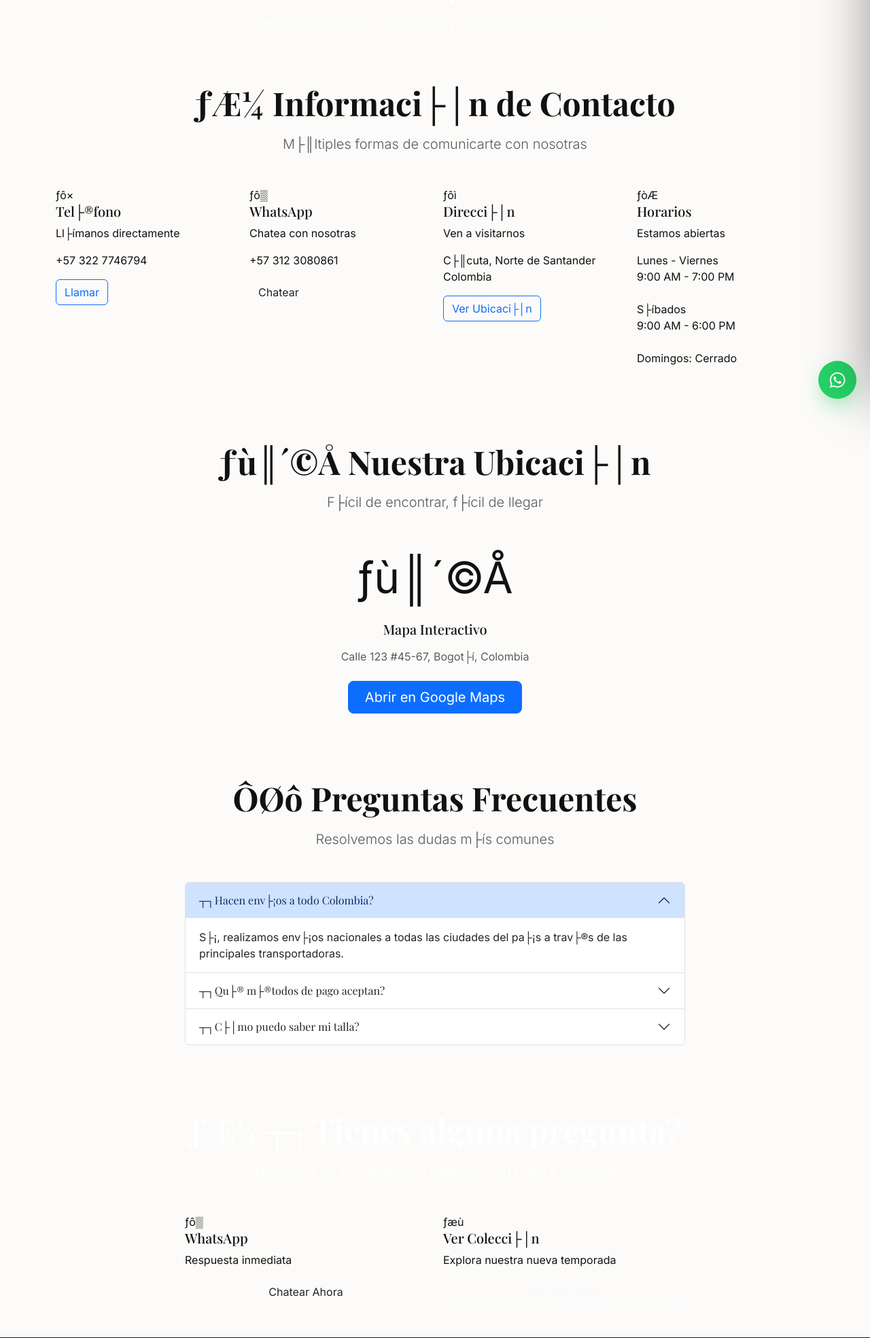
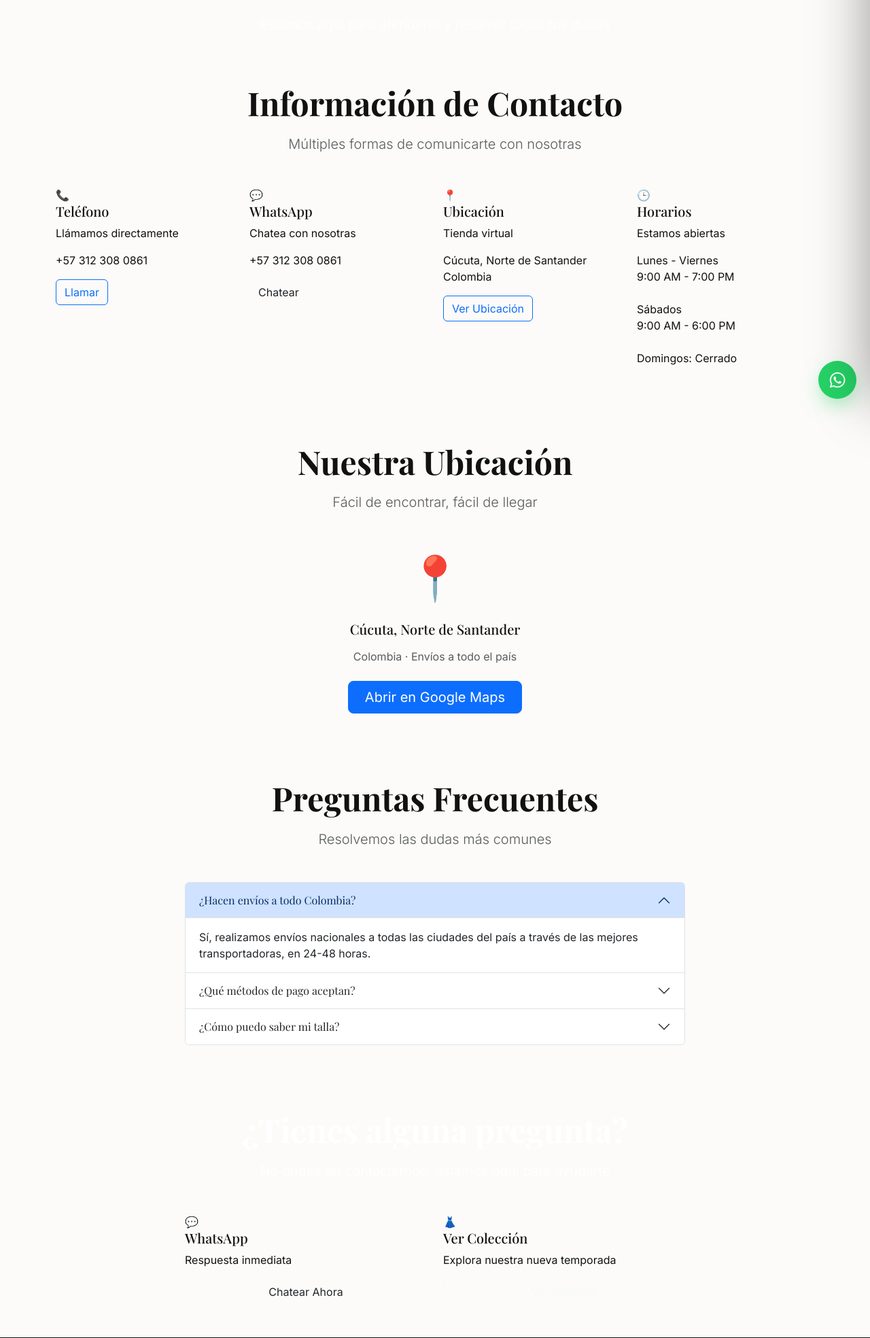
Before and after one commit to andres9119/heilynAguilar, a Django app: page /contacto/ in a window 1280 px wide. Shown: the part 193-2162 px from the top of the page at 68% size. Run offline with Django 5.2, Linux system fonts and the light colour scheme.

Commit message:
fix: contacto consistente con Cucuta (Cucuta, datos reales, emojis) + favicon 16/32/48/180 para Google

```diff
--- a/core/templates/core/contacto.html
+++ b/core/templates/core/contacto.html
@@ -1,6 +1,8 @@
 {% extends "base.html" %}
 
-{% block title %}Contacto - Heilyn Aguilar Store{% endblock %}
+{% block title %}Contacto - Heilyn Aguilar Store | Ropa para dama en Cúcuta{% endblock %}
+
+{% block meta_description %}Contáctanos: WhatsApp, teléfono y horarios de Heilyn Aguilar Store, tienda virtual de ropa para dama en Cúcuta con envíos a todo Colombia. Escríbenos y te asesoramos en tu compra.{% endblock %}
 
 {% block content %}
 <!-- Hero Banner -->
@@ -9,57 +11,57 @@
         <div class="container">
             <div class="row align-items-center min-vh-50">
                 <div class="col-lg-8 mx-auto text-center">
-                    <h1 class="display-3 fw-bold text-white mb-4">­ƒô× Cont├íctanos</h1>
-                    <p class="lead text-white mb-4">Estamos aqu├¡ para atenderte y resolver todas tus dudas</p>
+                    <h1 class="display-3 fw-bold text-white mb-4">Contáctanos</h1>
+                    <p class="lead text-white mb-4">Estamos aquí para atenderte y resolver todas tus dudas</p>
                 </div>
             </div>
         </div>
     </div>
 </section>
 
-<!-- Informaci├│n de Contacto -->
+<!-- Información de Contacto -->
 <section class="py-5">
     <div class="container">
         <div class="text-center mb-5">
-            <h2 class="display-5 fw-bold mb-3">­ƒÆ¼ Informaci├│n de Contacto</h2>
-            <p class="lead text-muted">M├║ltiples formas de comunicarte con nosotras</p>
+            <h2 class="display-5 fw-bold mb-3">Información de Contacto</h2>
+            <p class="lead text-muted">Múltiples formas de comunicarte con nosotras</p>
         </div>
         <div class="row g-4">
             <div class="col-lg-3 col-md-6">
                 <div class="contact-card h-100">
-                    <div class="contact-icon">­ƒô×</div>
-                    <h5 class="contact-title">Tel├®fono</h5>
-                    <p class="contact-description">Ll├ímanos directamente</p>
-                    <p class="contact-info">+57 322 7746794</p>
-                    <a href="tel:+573227746794" class="btn btn-outline-primary">Llamar</a>
+                    <div class="contact-icon">📞</div>
+                    <h5 class="contact-title">Teléfono</h5>
+                    <p class="contact-description">Llámamos directamente</p>
+                    <p class="contact-info">+57 312 308 0861</p>
+                    <a href="tel:+573123080861" class="btn btn-outline-primary">Llamar</a>
                 </div>
             </div>
             <div class="col-lg-3 col-md-6">
                 <div class="contact-card h-100">
-                    <div class="contact-icon whatsapp-icon">­ƒô▒</div>
+                    <div class="contact-icon whatsapp-icon">💬</div>
                     <h5 class="contact-title">WhatsApp</h5>
                     <p class="contact-description">Chatea con nosotras</p>
-                    <p class="contact-info">+57 312 3080861</p>
+                    <p class="contact-info">+57 312 308 0861</p>
                     <a href="https://wa.me/573123080861" target="_blank" class="btn btn-whatsapp">Chatear</a>
                 </div>
             </div>
             <div class="col-lg-3 col-md-6">
                 <div class="contact-card h-100">
-                    <div class="contact-icon location-icon">­ƒôì</div>
-                    <h5 class="contact-title">Direcci├│n</h5>
-                    <p class="contact-description">Ven a visitarnos</p>
-                    <p class="contact-info">C├║cuta, Norte de Santander<br>Colombia</p>
-                    <a href="https://maps.google.com" target="_blank" class="btn btn-outline-primary">Ver Ubicaci├│n</a>
+                    <div class="contact-icon location-icon">📍</div>
+                    <h5 class="contact-title">Ubicación</h5>
+                    <p class="contact-description">Tienda virtual</p>
+                    <p class="contact-info">Cúcuta, Norte de Santander<br>Colombia</p>
+                    <a href="https://www.google.com/maps/search/Cúcuta" target="_blank" class="btn btn-outline-primary">Ver Ubicación</a>
                 </div>
             </div>
             <div class="col-lg-3 col-md-6">
                 <div class="contact-card h-100">
-                    <div class="contact-icon schedule-icon">­ƒòÆ</div>
+                    <div class="contact-icon schedule-icon">🕒</div>
                     <h5 class="contact-title">Horarios</h5>
                     <p class="contact-description">Estamos abiertas</p>
                     <p class="contact-info">
                         Lunes - Viernes<br>9:00 AM - 7:00 PM<br><br>
-                        S├íbados<br>9:00 AM - 6:00 PM<br><br>
+                        Sábados<br>9:00 AM - 6:00 PM<br><br>
                         Domingos: Cerrado
                     </p>
                 </div>
@@ -68,22 +70,22 @@
     </div>
 </section>
 
-<!-- Mapa y Ubicaci├│n -->
+<!-- Mapa y Ubicación -->
 <section class="location-section py-5">
     <div class="container">
         <div class="text-center mb-5">
-            <h2 class="display-5 fw-bold mb-3">­ƒù║´©Å Nuestra Ubicaci├│n</h2>
-            <p class="lead text-muted">F├ícil de encontrar, f├ícil de llegar</p>
+            <h2 class="display-5 fw-bold mb-3">Nuestra Ubicación</h2>
+            <p class="lead text-muted">Fácil de encontrar, fácil de llegar</p>
         </div>
         <div class="row">
             <div class="col-lg-8 mx-auto">
                 <div class="location-card">
                     <div class="location-placeholder">
                         <div class="text-center">
-                            <span style="font-size: 4rem;">­ƒù║´©Å</span>
-                            <h5 class="mt-3 mb-3">Mapa Interactivo</h5>
-                            <p class="text-muted mb-4">Calle 123 #45-67, Bogot├í, Colombia</p>
-                            <a href="https://maps.google.com" target="_blank" class="btn btn-primary btn-lg px-4">Abrir en Google Maps</a>
+                            <span style="font-size: 4rem;">📍</span>
+                            <h5 class="mt-3 mb-3">Cúcuta, Norte de Santander</h5>
+                            <p class="text-muted mb-4">Colombia · Envíos a todo el país</p>
+                            <a href="https://www.google.com/maps/search/Cúcuta" target="_blank" class="btn btn-primary btn-lg px-4">Abrir en Google Maps</a>
                         </div>
                     </div>
                 </div>
@@ -96,8 +98,8 @@
 <section class="faq-section py-5">
     <div class="container">
         <div class="text-center mb-5">
-            <h2 class="display-5 fw-bold mb-3">ÔØô Preguntas Frecuentes</h2>
-            <p class="lead text-muted">Resolvemos las dudas m├ís comunes</p>
+            <h2 class="display-5 fw-bold mb-3">Preguntas Frecuentes</h2>
+            <p class="lead text-muted">Resolvemos las dudas más comunes</p>
         </div>
         <div class="row">
             <div class="col-lg-8 mx-auto">
@@ -105,36 +107,36 @@
                     <div class="accordion-item faq-item">
                         <h2 class="accordion-header">
                             <button class="accordion-button" type="button" data-bs-toggle="collapse" data-bs-target="#faq1">
-                                ┬┐Hacen env├¡os a todo Colombia?
+                                ¿Hacen envíos a todo Colombia?
                             </button>
                         </h2>
                         <div id="faq1" class="accordion-collapse collapse show" data-bs-parent="#faqAccordion">
                             <div class="accordion-body">
-                                S├¡, realizamos env├¡os nacionales a todas las ciudades del pa├¡s a trav├®s de las principales transportadoras.
+                                Sí, realizamos envíos nacionales a todas las ciudades del país a través de las mejores transportadoras, en 24-48 horas.
                             </div>
                         </div>
                     </div>
                     <div class="accordion-item faq-item">
                         <h2 class="accordion-header">
                             <button class="accordion-button collapsed" type="button" data-bs-toggle="collapse" data-bs-target="#faq2">
-                                ┬┐Qu├® m├®todos de pago aceptan?
+                                ¿Qué métodos de pago aceptan?
                             </button>
                         </h2>
                         <div id="faq2" class="accordion-collapse collapse" data-bs-parent="#faqAccordion">
                             <div class="accordion-body">
-                                Aceptamos transferencias por Nequi, Daviplata, Bancolombia y pagos con tarjeta de cr├®dito/d├®bito.
+                                Aceptamos pagos por Nequi, Daviplata, Bancolombia y tarjeta de crédito/débito. Una vez confirmes tu pedido, te enviamos los datos por WhatsApp.
                             </div>
                         </div>
                     </div>
                     <div class="accordion-item faq-item">
                         <h2 class="accordion-header">
                             <button class="accordion-button collapsed" type="button" data-bs-toggle="collapse" data-bs-target="#faq3">
-                                ┬┐C├│mo puedo saber mi talla?
+                                ¿Cómo puedo saber mi talla?
                             </button>
                         </h2>
                         <div id="faq3" class="accordion-collapse collapse" data-bs-parent="#faqAccordion">
                             <div class="accordion-body">
-                                Puedes consultar nuestra Gu├¡a de Tallas en el men├║ inferior o escribirnos por WhatsApp para una asesor├¡a personalizada.
+                                Consulta nuestra Guía de Tallas en el menú inferior o escríbenos por WhatsApp para una asesoría personalizada.
                             </div>
                         </div>
                     </div>
@@ -148,24 +150,24 @@
 <section class="cta-section py-5">
     <div class="container">
         <div class="text-center mb-5">
-            <h2 class="display-5 fw-bold text-white mb-3">­ƒÆ¼ ┬┐Tienes alguna pregunta?</h2>
-            <p class="lead text-white opacity-90">No dudes en contactarnos, estamos aqu├¡ para ayudarte</p>
+            <h2 class="display-5 fw-bold text-white mb-3">¿Tienes alguna pregunta?</h2>
+            <p class="lead text-white opacity-90">No dudes en contactarnos, estamos aquí para ayudarte</p>
         </div>
         <div class="row g-4 justify-content-center">
             <div class="col-lg-4 col-md-6">
                 <div class="cta-card h-100">
-                    <div class="cta-icon">­ƒô▒</div>
+                    <div class="cta-icon">💬</div>
                     <h5 class="cta-title">WhatsApp</h5>
                     <p class="cta-description">Respuesta inmediata</p>
-                    <a href="https://wa.me/573001234567" target="_blank" class="btn btn-whatsapp w-100">Chatear Ahora</a>
+                    <a href="https://wa.me/573123080861" target="_blank" class="btn btn-whatsapp w-100">Chatear Ahora</a>
                 </div>
             </div>
             <div class="col-lg-4 col-md-6">
                 <div class="cta-card h-100">
-                    <div class="cta-icon">­ƒæù</div>
-                    <h5 class="cta-title">Ver Colecci├│n</h5>
+                    <div class="cta-icon">👗</div>
+                    <h5 class="cta-title">Ver Colección</h5>
                     <p class="cta-description">Explora nuestra nueva temporada</p>
-                    <a href="{% url 'inicio' %}" class="btn btn-outline-light w-100">Ver Cat├ílogo</a>
+                    <a href="{% url 'inicio' %}" class="btn btn-outline-light w-100">Ver Catálogo</a>
                 </div>
             </div>
         </div>
--- a/templates/base.html
+++ b/templates/base.html
@@ -107,9 +107,10 @@
     </script>
 
     <!-- Favicons -->
-    <link rel="icon" type="image/png" href="{% static 'img/productos/logo-marca.png' %}">
-    <link rel="shortcut icon" type="image/png" href="{% static 'img/productos/logo-marca.png' %}">
-    <link rel="apple-touch-icon" sizes="180x180" href="{% static 'img/productos/logo-lg.webp' %}">
+    <link rel="icon" type="image/png" sizes="48x48" href="{% static 'img/favicon-48x48.png' %}">
+    <link rel="icon" type="image/png" sizes="32x32" href="{% static 'img/favicon-32x32.png' %}">
+    <link rel="icon" type="image/png" sizes="16x16" href="{% static 'img/favicon-16x16.png' %}">
+    <link rel="apple-touch-icon" sizes="180x180" href="{% static 'img/apple-touch-icon.png' %}">
 
 <!-- CDNs Preconnect -->
     <link rel="preconnect" href="https://cdn.jsdelivr.net">
```
Also changed, not shown: static/img/apple-touch-icon.png (added), static/img/favicon-16x16.png (added), static/img/favicon-32x32.png (added), static/img/favicon-48x48.png (added).
